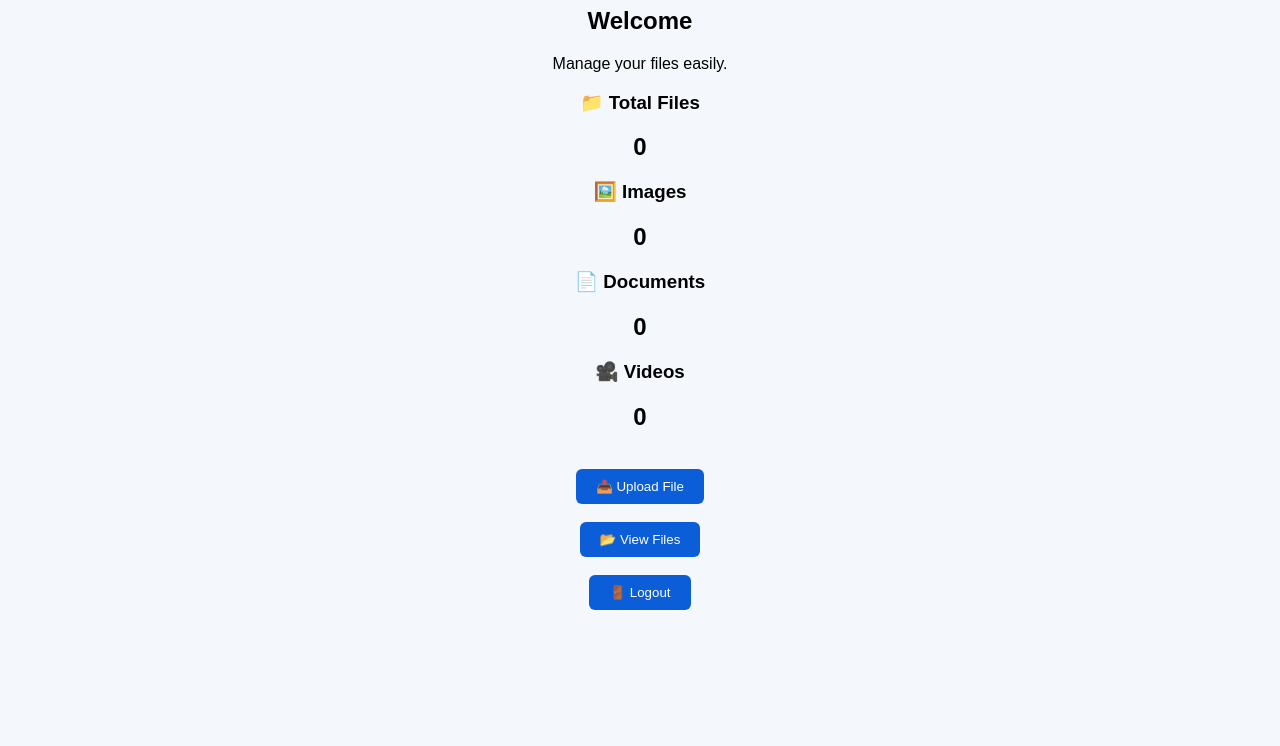
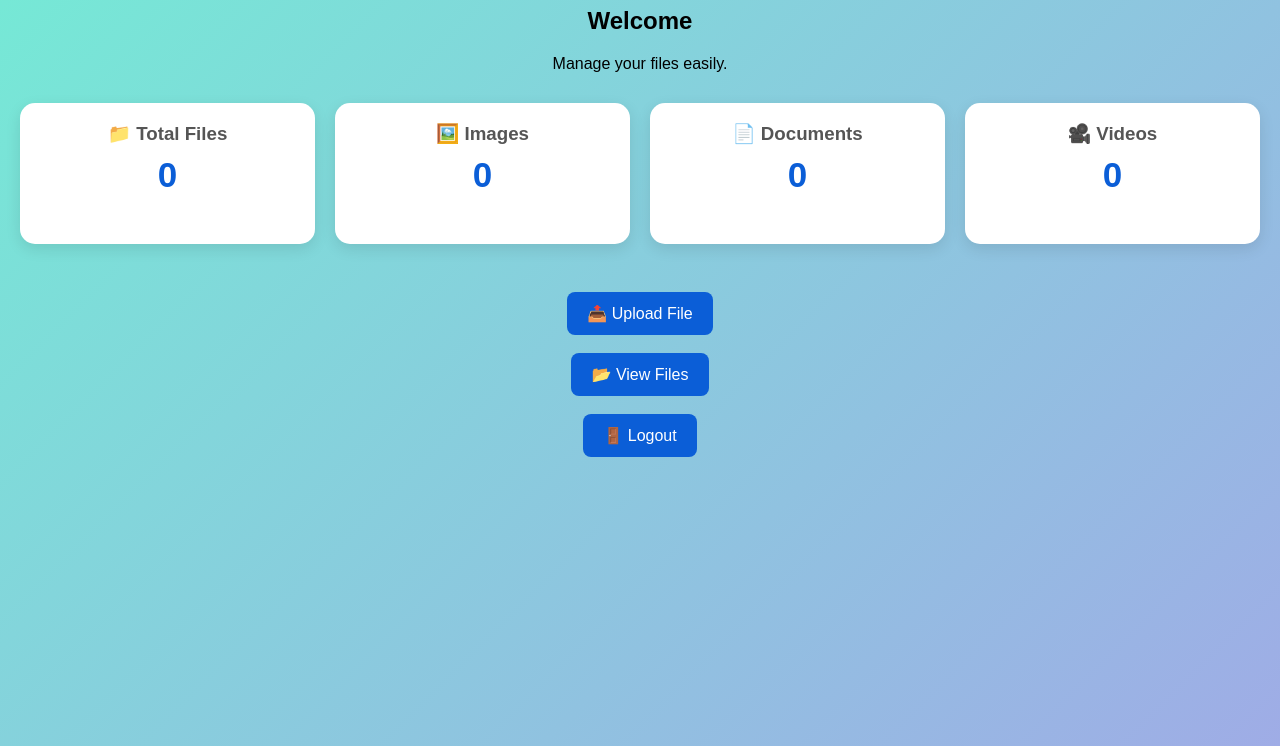
Before and after one commit to owusufrancis281-lang/MyFiles, a website: page public/dashboard.html in a window 1280 px wide. Shown: the part 94-840 px from the top of the page. Before the commit the page ends 800 px from the top, so only its background shows below. Drawn offline with Linux system fonts and the light colour scheme; no server answers.

Commit message:
Add styles for stats and card components

```diff
--- a/public/style.css
+++ b/public/style.css
@@ -46,3 +46,53 @@ table {
 th, td {
     padding: 10px;
 }
+.stats{
+display:grid;
+grid-template-columns:repeat(auto-fit,minmax(180px,1fr));
+gap:20px;
+margin:30px 0;
+}
+
+.card{
+background:white;
+padding:20px;
+border-radius:15px;
+box-shadow:0 5px 15px rgba(0,0,0,0.1);
+transition:0.3s;
+}
+
+.card:hover{
+transform:translateY(-5px);
+}
+
+.card h3{
+margin:0;
+color:#555;
+}
+
+.card h2{
+font-size:35px;
+margin-top:10px;
+color:#0b5ed7;
+}
+
+body{
+background:linear-gradient(135deg,#74ebd5,#9face6);
+min-height:100vh;
+}
+
+button{
+background:#0b5ed7;
+color:white;
+border:none;
+padding:12px 20px;
+border-radius:8px;
+font-size:16px;
+cursor:pointer;
+transition:0.3s;
+}
+
+button:hover{
+background:#084298;
+transform:scale(1.05);
+}
```
